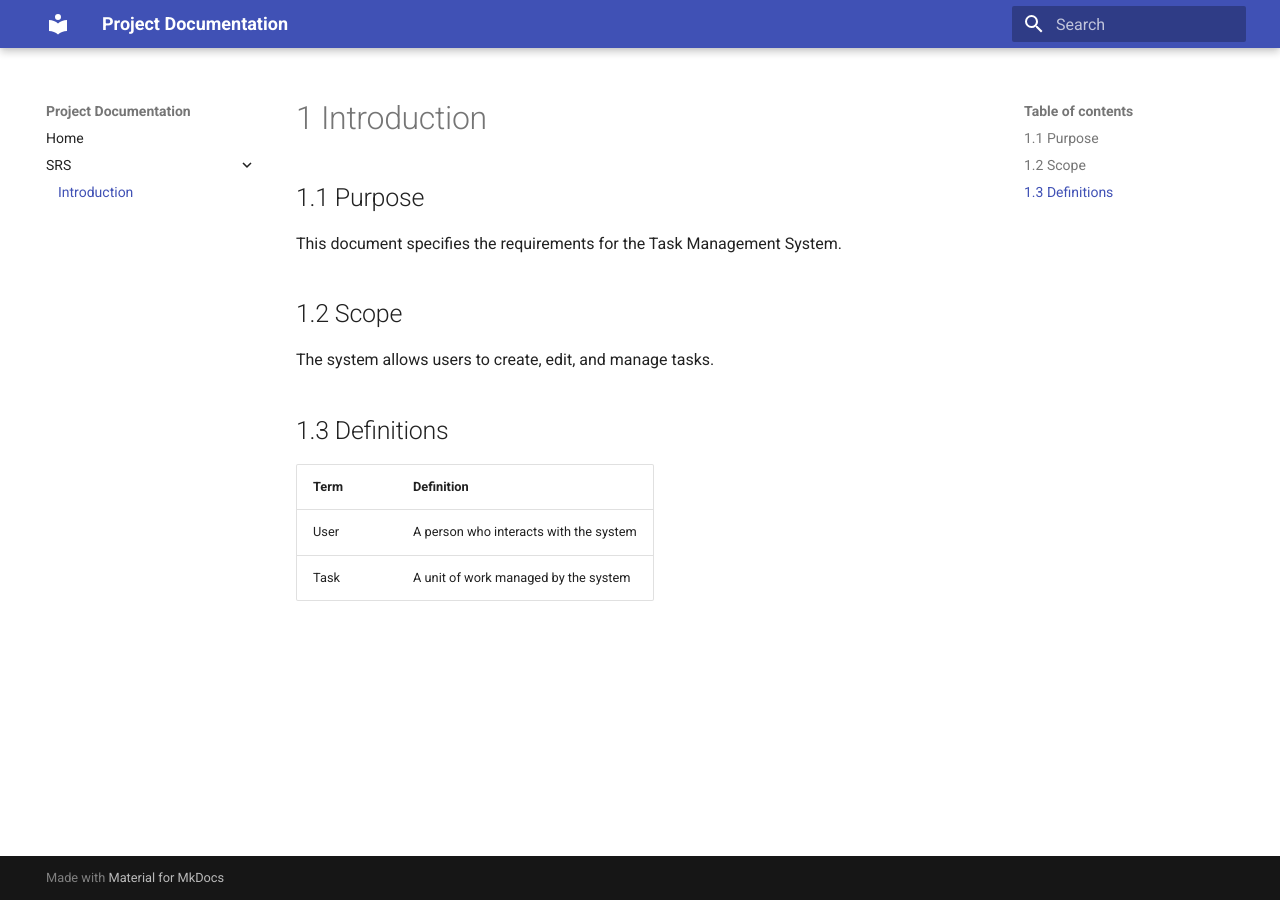
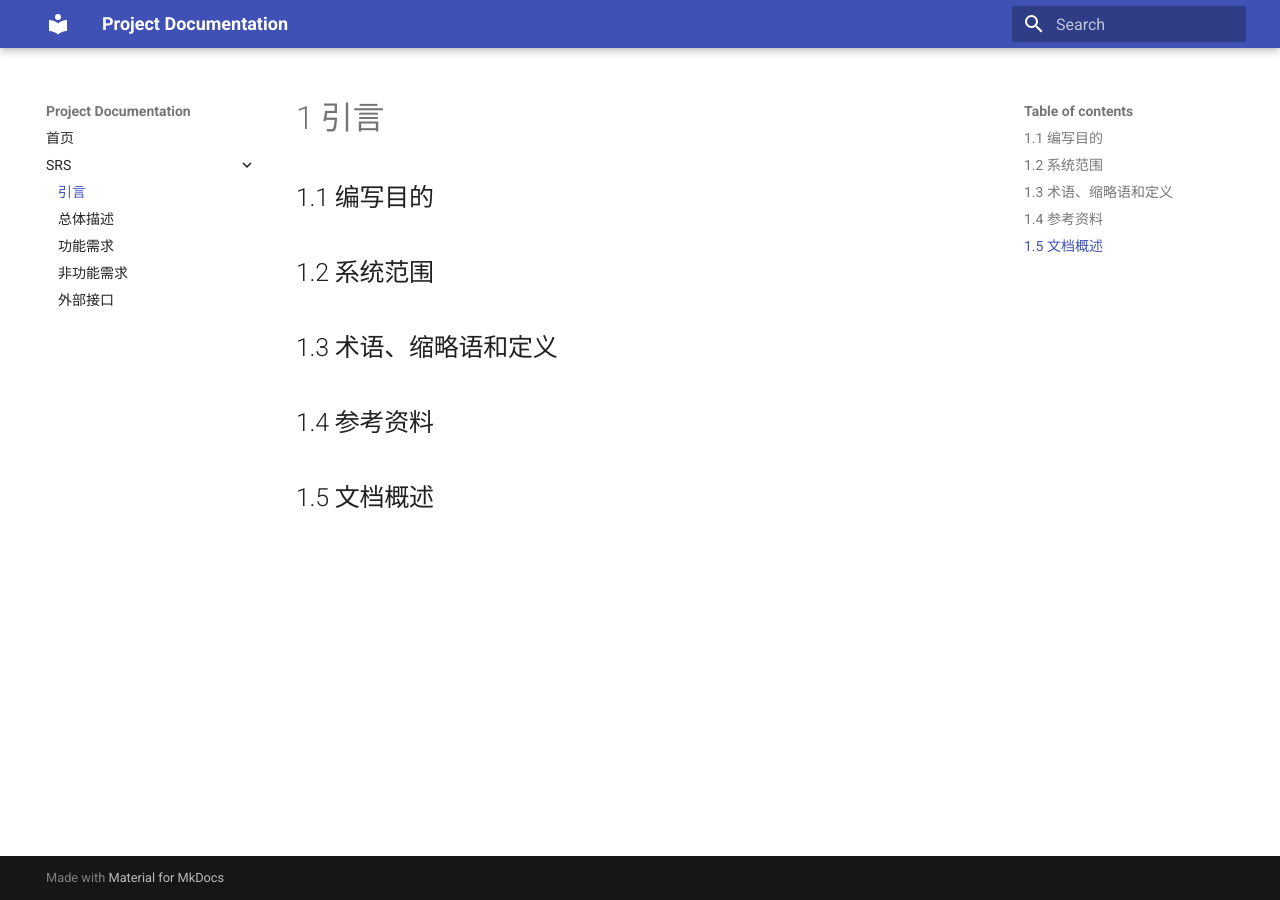
Before and after one commit to g513yb/Enterprise-Data-Collection, an MkDocs documentation site: the page built from docs/srs/introduction.md, in a window 1280 px wide. Built offline with MkDocs 1.6.1 and Material for MkDocs 9.7.7, drawn with Linux system fonts in a browser that asks for light colours.

Commit message:
搭建基本目录、SRS结构

```diff
--- a/docs/srs/introduction.md
+++ b/docs/srs/introduction.md
@@ -1,16 +1,11 @@
-# 1 Introduction
+# 1 引言
 
-## 1.1 Purpose
+## 1.1 编写目的
 
-This document specifies the requirements for the Task Management System.
+## 1.2 系统范围
 
-## 1.2 Scope
+## 1.3 术语、缩略语和定义
 
-The system allows users to create, edit, and manage tasks.
+## 1.4 参考资料
 
-## 1.3 Definitions
-
-| Term | Definition |
-|------|------------|
-| User | A person who interacts with the system |
-| Task | A unit of work managed by the system |
+## 1.5 文档概述
--- a/mkdocs.yml
+++ b/mkdocs.yml
@@ -4,6 +4,10 @@ theme:
   name: material
 
 nav:
-  - Home: index.md
+  - 首页: index.md
   - SRS:
-      - Introduction: srs/introduction.md
+      - 引言: srs/introduction.md
+      - 总体描述: srs/overall-description.md
+      - 功能需求: srs/functional-requirements.md
+      - 非功能需求: srs/non-functional-requirements.md
+      - 外部接口: srs/interfaces.md
```
Also changed, not shown: docs/index.md (+0 -4 lines), docs/srs/functional-requirements.md (added, +9 -0 lines), docs/srs/interfaces.md (added, +9 -0 lines), docs/srs/non-functional-requirements.md (added, +11 -0 lines), docs/srs/overall-description.md (added, +13 -0 lines).
